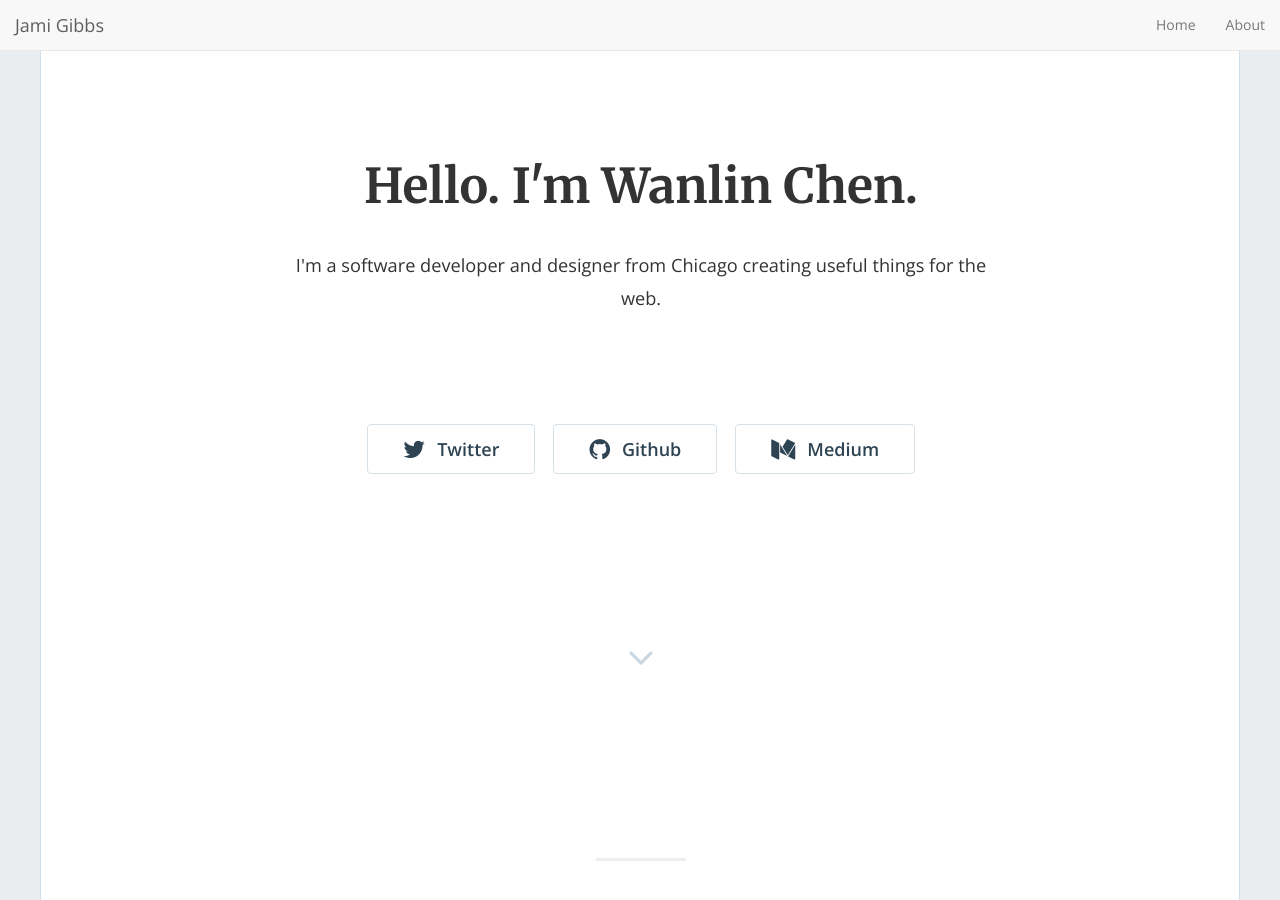
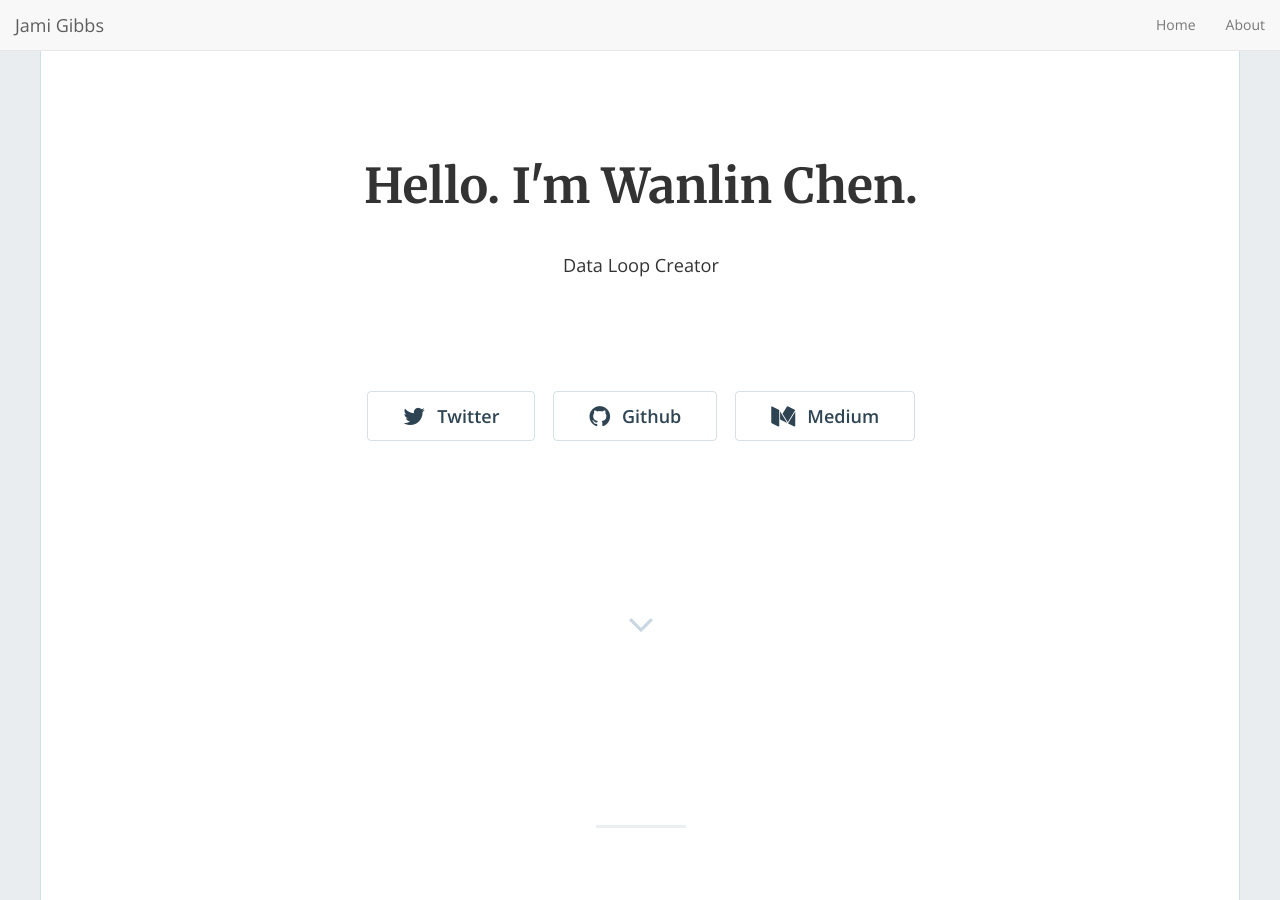
Before and after one commit to jamigibbs/phantom, a Jekyll site: the page built from index.html, in a window 1280 px wide and 900 px high. Built offline with Jekyll 4.4.1, drawn with Linux system fonts in a browser that asks for light colours; nearby versions of some CDN libraries; the list of posts is cut into pages by our own code.

Commit message:
Update _config.yml

```diff
--- a/_config.yml
+++ b/_config.yml
@@ -15,11 +15,11 @@
 # in the templates via {{ site.myvariable }}.
 title: "Hello. I'm Wanlin Chen."
 email: 'laniechen98@gmail.com'
-description: "I'm a software developer and designer from Chicago creating useful things for the web."
+description: "Data Loop Creator"
 baseurl: "" # the subpath of your site, e.g. /blog
-url: "https://jamigibbs.github.io/phantom" # the base hostname & protocol for your site, e.g. https://example.com
-twitter_username: 'jamigibbs'
-github_username: 'jamigibbs'
+url: "https://Lanie-Chen.github.io" # the base hostname & protocol for your site, e.g. https://example.com
+instagram_username: 'vvalynlynee'
+github_username: 'Lanie-Chen'
 medium_username: 'blog.jamigibbs.com'
 
 # Build settings
```
